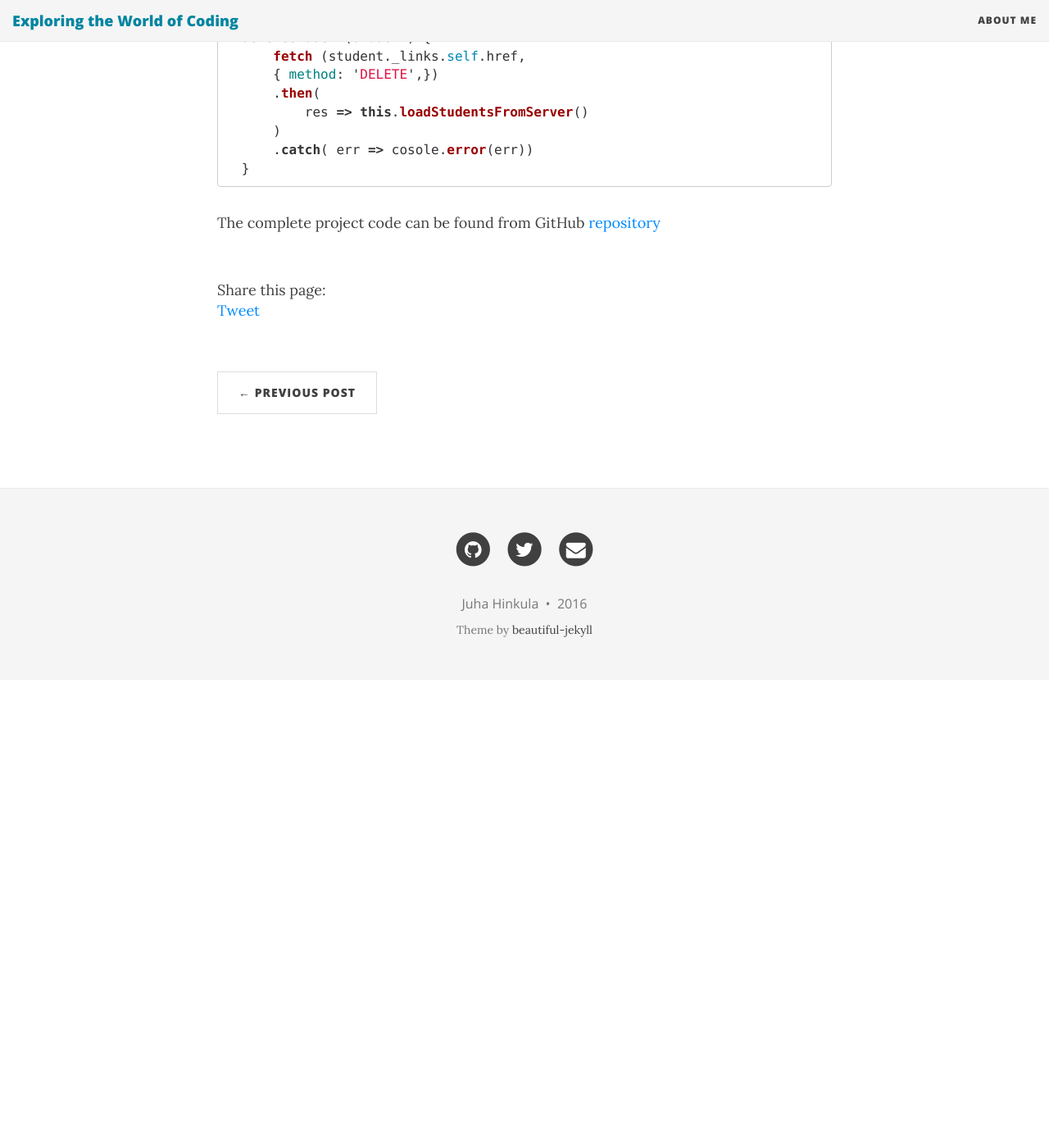
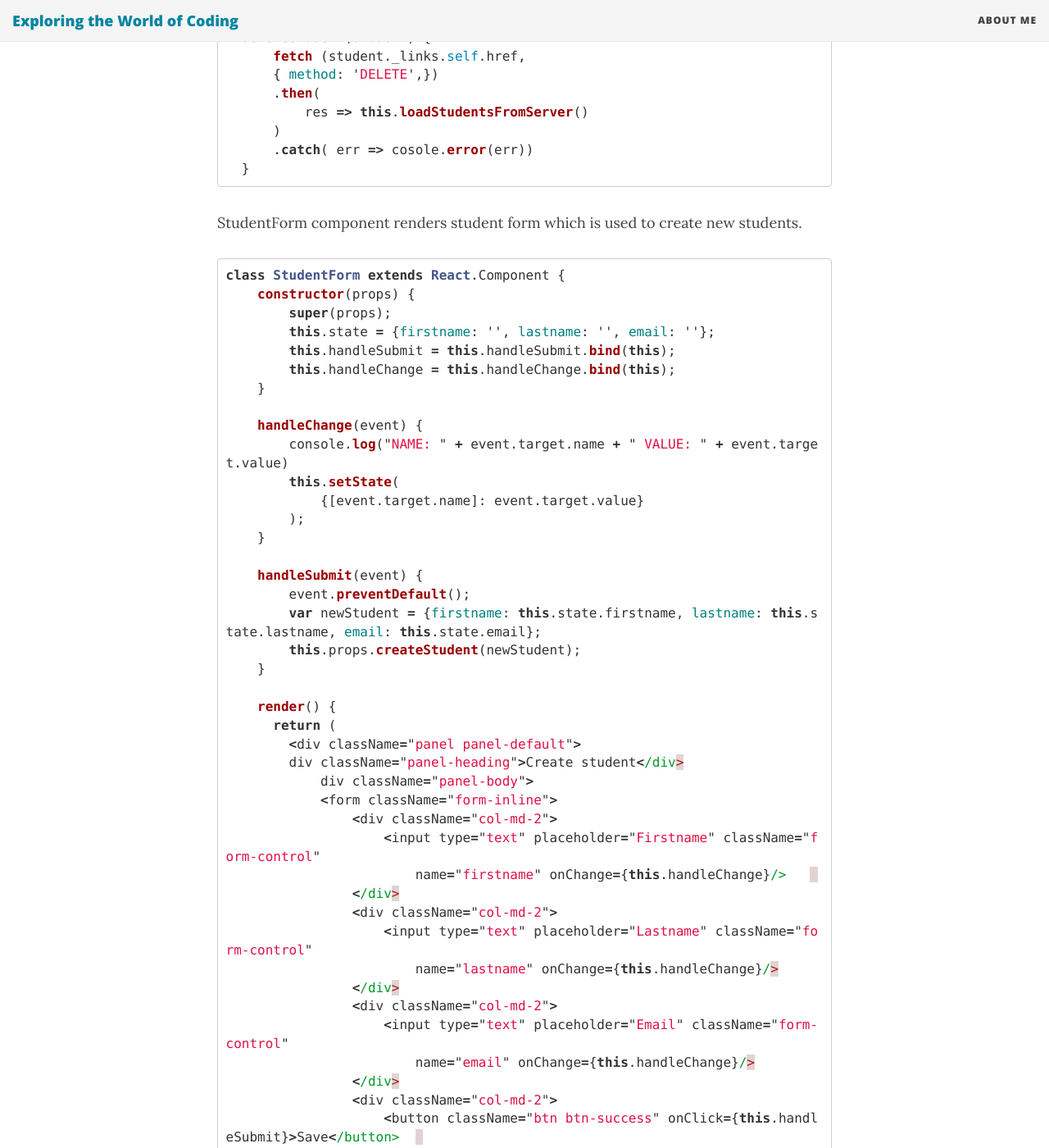
Before and after one commit to juhahinkula/juhahinkula.github.io, a Jekyll site: the page built from _posts/2016-11-15-crudboot-react.markdown, in a window 1280 px wide and 1400 px high, scrolled down 2887 px. Shown: the whole window at 82% size. Built offline with Jekyll 4.4.1, drawn with Linux system fonts in a browser that asks for light colours; nearby versions of some CDN libraries; comment, search, counter and statistics services are not loaded; before the commit the page ends 3716 px from its top, so only the background shows below that; some of the changed text lies outside the part shown.

Commit message:
changes to the latest post

```diff
--- a/_posts/2016-11-15-crudboot-react.markdown
+++ b/_posts/2016-11-15-crudboot-react.markdown
@@ -105,4 +105,78 @@ App component's deleteStudent function execute DELETE request to Spring Boot bac
   }
 {% endhighlight %}
 
+StudentForm component renders student form which is used to create new students.
+
+{% highlight javascript %}
+class StudentForm extends React.Component {
+    constructor(props) {
+        super(props);
+        this.state = {firstname: '', lastname: '', email: ''};
+        this.handleSubmit = this.handleSubmit.bind(this);
+        this.handleChange = this.handleChange.bind(this);
+    }
+
+    handleChange(event) {
+        console.log("NAME: " + event.target.name + " VALUE: " + event.target.value)
+        this.setState(
+            {[event.target.name]: event.target.value}
+        );
+    }
+
+    handleSubmit(event) {
+        event.preventDefault();
+        var newStudent = {firstname: this.state.firstname, lastname: this.state.lastname, email: this.state.email};
+        this.props.createStudent(newStudent);
+    }
+
+    render() {
+      return (
+        <div className="panel panel-default">
+        div className="panel-heading">Create student</div>
+            div className="panel-body">
+            <form className="form-inline">
+                <div className="col-md-2">
+                    <input type="text" placeholder="Firstname" className="form-control"
+                        name="firstname" onChange={this.handleChange}/>
+                </div>
+                <div className="col-md-2">
+                    <input type="text" placeholder="Lastname" className="form-control"
+                        name="lastname" onChange={this.handleChange}/>
+                </div>
+                <div className="col-md-2">
+                    <input type="text" placeholder="Email" className="form-control"
+                        name="email" onChange={this.handleChange}/>
+                </div>
+                <div className="col-md-2">
+                    <button className="btn btn-success" onClick={this.handleSubmit}>Save</button>
+                </div>
+            </form>
+            </div>
+        </div>
+    );
+  }
+}
+{% endhighlight %}
+
+handleSubmit creates new student object from the values and pass it to App component createStudent function. handleChange change states when user type something to the input fields.
+
+createStudent function sends POST request to backend with created student in the body as a JSON object.
+
+{% highlight javascript %}
+  // Create new student
+  createStudent(student) {
+      fetch('http://localhost:8080/api/students',
+      {   method: 'POST',
+          headers: {
+            'Content-Type': 'application/json',
+          },
+          body: JSON.stringify(student)
+      })
+      .then(
+          res => this.loadStudentsFromServer()
+      )
+      .catch( err => cosole.error(err))
+  }
+{% endhighlight %}
+
 The complete project code can be found from GitHub [repository](https://github.com/juhahinkula/SpringBootReact.git)
```
